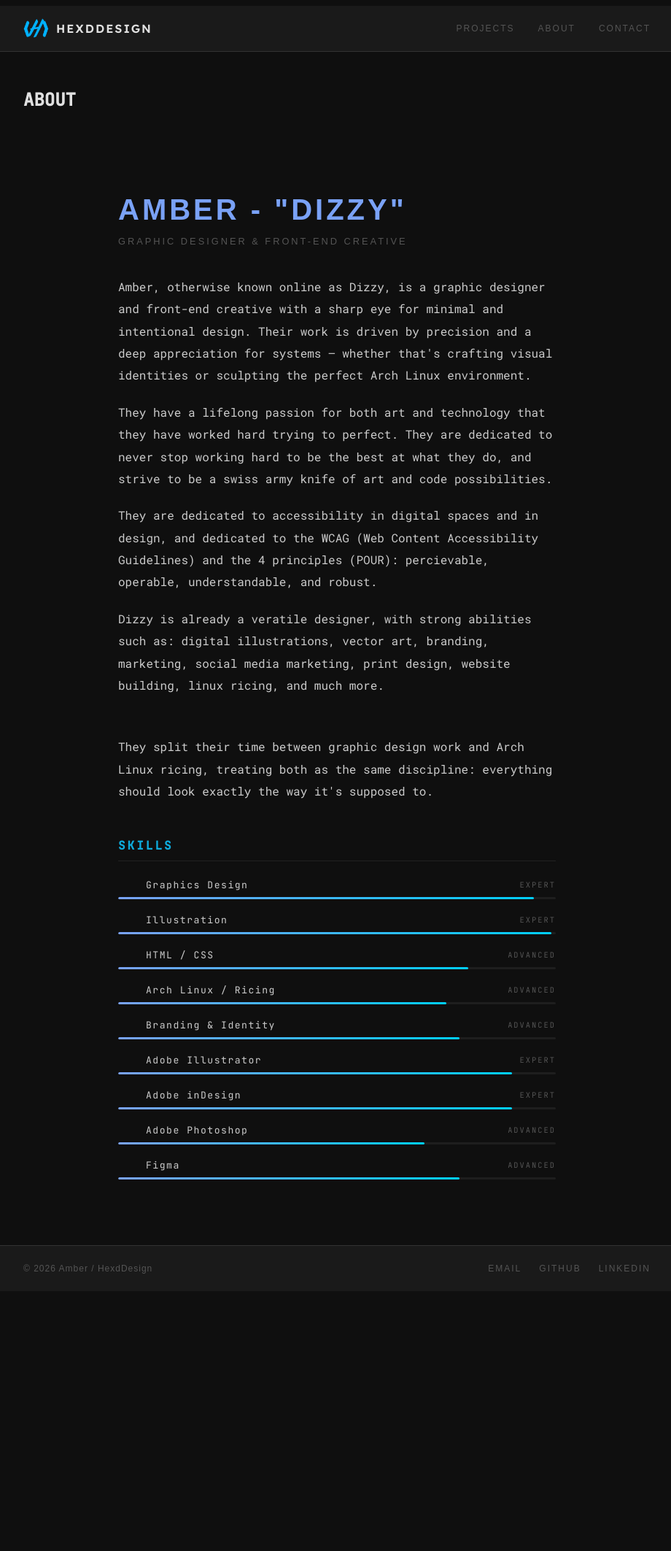
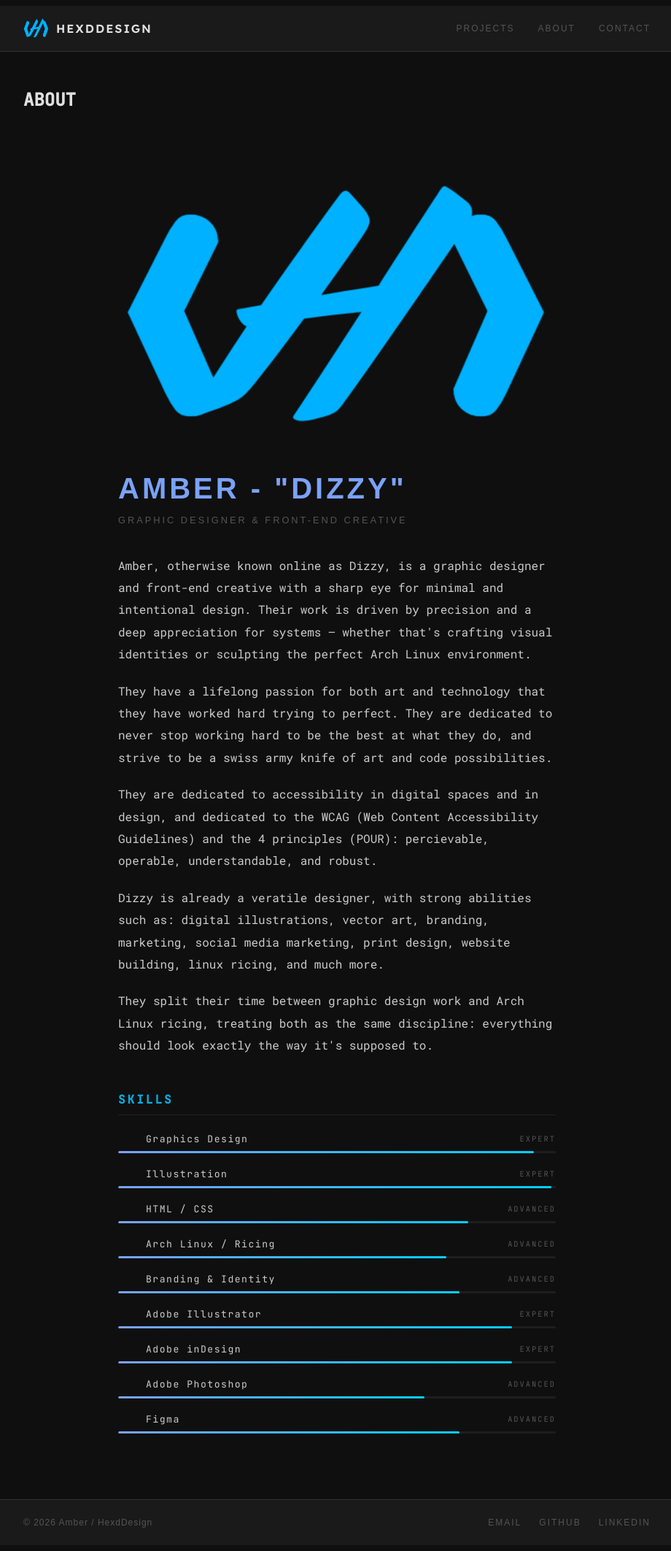
Before and after one commit to HexdDesign/hexddesign.github.io, a Jekyll site: the page built from about.markdown, in a window 1280 px wide. Shown: the whole page at 73% size, without its empty margins (178-1098 px from the left). Built offline with Jekyll 4.4.1, drawn with Linux system fonts in a browser that asks for light colours; some web fonts are replaced; before the commit the page ends 1777 px from its top, so only the background shows below that.

Commit message:
Refactor about section with new structure and image

```diff
--- a/about.markdown
+++ b/about.markdown
@@ -6,16 +6,19 @@ permalink: /about/
 
 <div class="about-page">
 
-  <h1 class="about-name">Amber - "Dizzy" </h1>
-  <p class="about-tagline">Graphic Designer & Front-End Creative</p>
-
-  <div class="about-bio">
-    <p>Amber, otherwise known online as Dizzy, is a graphic designer and front-end creative with a sharp eye for minimal and intentional design. Their work is driven by precision and a deep appreciation for systems — whether that's crafting visual identities or sculpting the perfect Arch Linux environment.</p>
-    <p>They have a lifelong passion for both art and technology that they have worked hard trying to perfect. They are dedicated to never stop working hard to be the best at what they do, and strive to be a swiss army knife of art and code possibilities. </p>
-    <p>They are dedicated to accessibility in digital spaces and in design, and dedicated to the WCAG (Web Content Accessibility Guidelines) and the 4 principles (POUR): percievable, operable, understandable, and robust. </p>
-    <p>Dizzy is already a veratile designer, with strong abilities such as: digital illustrations, vector art, branding, marketing, social media marketing, print design, website building, linux ricing, and much more. </p>
-    <br>
-    <p>They split their time between graphic design work and Arch Linux ricing, treating both as the same discipline: everything should look exactly the way it's supposed to.</p>
+  <div class="about-top">
+    <img src="/assets/images/Hexd.png" alt="Dizzy" class="about-avatar"/>
+    <div class="about-intro">
+      <h1 class="about-name">Amber - "Dizzy"</h1>
+      <p class="about-tagline">Graphic Designer & Front-End Creative</p>
+      <div class="about-bio">
+        <p>Amber, otherwise known online as Dizzy, is a graphic designer and front-end creative with a sharp eye for minimal and intentional design. Their work is driven by precision and a deep appreciation for systems — whether that's crafting visual identities or sculpting the perfect Arch Linux environment.</p>
+        <p>They have a lifelong passion for both art and technology that they have worked hard trying to perfect. They are dedicated to never stop working hard to be the best at what they do, and strive to be a swiss army knife of art and code possibilities.</p>
+        <p>They are dedicated to accessibility in digital spaces and in design, and dedicated to the WCAG (Web Content Accessibility Guidelines) and the 4 principles (POUR): percievable, operable, understandable, and robust.</p>
+        <p>Dizzy is already a veratile designer, with strong abilities such as: digital illustrations, vector art, branding, marketing, social media marketing, print design, website building, linux ricing, and much more.</p>
+        <p>They split their time between graphic design work and Arch Linux ricing, treating both as the same discipline: everything should look exactly the way it's supposed to.</p>
+      </div>
+    </div>
   </div>
   <div class="skills-section">
     <h2 class="section-title">Skills</h2>
```
